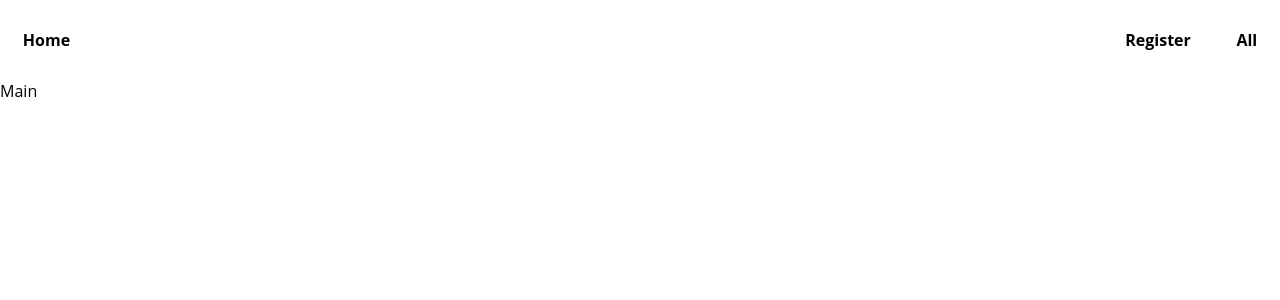
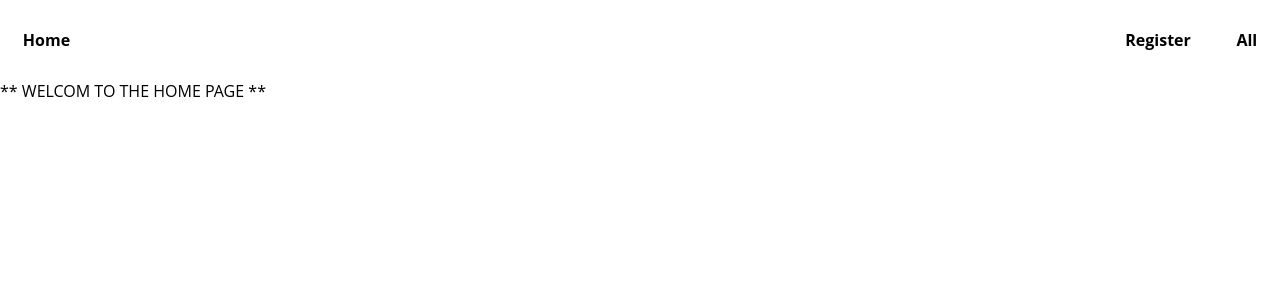
Before and after one commit to zeshan2001/ProKit-Store-Frontend, a React (Vite) app: page / in a window 1280 px wide. Shown: the top 300 px of the page. Built offline with nearby package versions, Linux system fonts and the light colour scheme.

Commit message:
Home page component done + user state in App.jsx done + every refresh in App.jsx to check the token using useEffect state done

```diff
--- a/src/App.jsx
+++ b/src/App.jsx
@@ -1,12 +1,36 @@
 import './App.css'
 import Nav from './components/Nav'
+import { useState, useEffect } from 'react'
+import { CheckSession } from './services/Auth'
+import { Routes, Route } from 'react-router-dom'
+import Home from './pages/Home'
 
 function App() {
+  const [user, setUser] = useState(null)
+
+  const checkToken = async () => {
+    const user = await CheckSession()
+    setUser(user)
+  }
+
+  useEffect(() => {
+    const token = localStorage.getItem('token')
+    if (token) checkToken()
+  }, [])
+
+  const handleLogout = () => {
+    setUser(null)
+    localStorage.clear()
+  }
 
   return (
     <>
       <Nav />
-      <main>Main</main>
+      <main>
+        <Routes>
+          <Route path='/' element = { <Home /> } />
+        </Routes>
+      </main>
     </>
   )
 }
--- /dev/null
+++ b/src/pages/Home.jsx
@@ -0,0 +1,8 @@
+const Home = () => {
+  return (
+    <div>
+      ** WELCOM TO THE HOME PAGE **
+    </div>
+  )
+}
+export default Home
```
